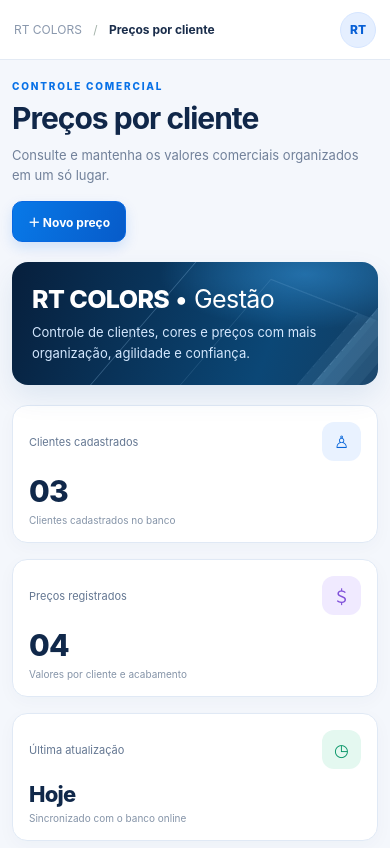
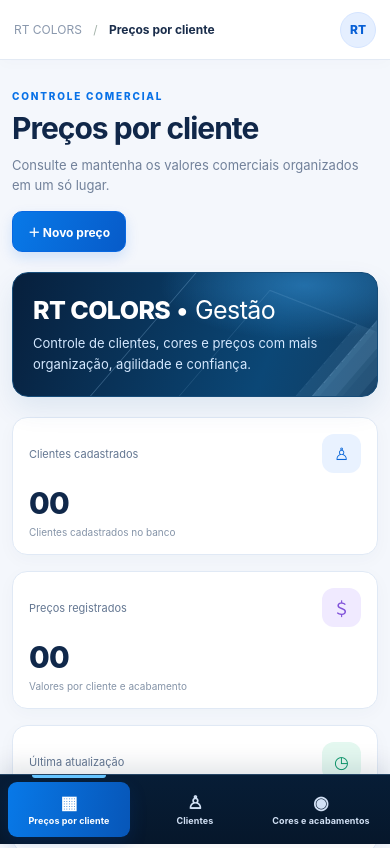
Before and after one commit to expedicao2rtcolors-oss/RT-COLORS-, a plain HTML site: page gestao/index.html in a window 390 px wide. Shown: the top 848 px of the page. Drawn offline with nearby package versions, Linux system fonts and the light colour scheme.

Commit message:
Aprimorar visual e navegação responsiva do RT COLORS Gestão

```diff
--- a/gestao/index.html
+++ b/gestao/index.html
@@ -42,6 +42,40 @@
 
 
 #login-screen{display:none!important}
+
+/* Refinamento visual e navegação responsiva */
+:root{--rt-navy:#071d36;--rt-blue:#0874df;--rt-line:#e5ecf5}
+body{background:#f3f6fb}
+.sidebar{border-right:1px solid #183b60}
+.brand-mark{box-shadow:0 8px 22px #0879e844}
+.nav button{font-weight:650;letter-spacing:.1px}
+.nav button.active{position:relative}
+.nav button.active:before{content:"";position:absolute;left:-16px;top:10px;bottom:10px;width:3px;border-radius:0 4px 4px 0;background:#67c5ff}
+.topbar{position:sticky;top:0;z-index:20;box-shadow:0 3px 14px #183c6805}
+.content{padding-top:30px}
+.hero{border:1px solid #164c79}
+.stat,.panel{transition:box-shadow .2s,border-color .2s}
+.stat:hover,.panel:hover{border-color:#d3e2f4;box-shadow:0 8px 24px #183c6810}
+tbody tr{transition:background .15s}
+tbody tr:hover{background:#f7faff}
+.icon-btn{transition:all .15s}
+.icon-btn:hover{transform:translateY(-1px)}
+.client-avatar{flex-shrink:0}
+.table-wrap{scrollbar-width:thin;scrollbar-color:#c5d3e5 transparent}
+.footer-note{padding:4px 2px 0}
+@media(max-width:650px){
+  .shell{display:block;padding-bottom:78px}
+  .sidebar{display:flex;position:fixed;z-index:50;left:0;right:0;bottom:0;width:100%;height:70px;min-height:70px;padding:7px 8px calc(7px + env(safe-area-inset-bottom));flex-direction:row;align-items:center;justify-content:center;gap:0;border-right:0;border-top:1px solid #244463;box-shadow:0 -8px 25px #071d3620}
+  .brand,.nav-label,.sidebar-note{display:none!important}
+  .nav{display:flex;width:100%;height:100%;align-items:stretch;justify-content:space-around;gap:4px}
+  .nav button{flex:1;min-width:0;display:flex;flex-direction:column;justify-content:center;align-items:center;gap:3px;padding:5px 2px;border-radius:9px;font-size:10px;line-height:1.1;text-align:center}
+  .nav .ico{display:block;width:auto;font-size:18px;line-height:1.1}
+  .nav-text{display:block!important;white-space:nowrap;font-size:9px}
+  .nav button.active:before{left:20%;right:20%;top:-7px;bottom:auto;width:auto;height:3px;border-radius:0 0 4px 4px}
+  .main{padding-bottom:0}
+  .topbar{position:sticky;top:0}
+  .content{padding-bottom:22px}
+}
 </style>
 </head>
 <body>
@@ -87,8 +121,8 @@
     <div class="heading-row"><div><div class="eyebrow">CONTROLE COMERCIAL</div><h1 id="page-title">Preços por cliente</h1><div class="subtitle" id="page-subtitle">Consulte e mantenha os valores comerciais organizados em um só lugar.</div></div><button class="btn primary" id="add-top">＋ Novo preço</button></div>
     <section class="hero"><div class="hero-copy"><div class="hero-title">RT COLORS <span style="font-weight:400">• Gestão</span></div><p>Controle de clientes, cores e preços com mais organização, agilidade e confiança.</p></div><div class="hero-side">Mais organização<br>para o seu negócio.</div></section>
     <div class="stats">
-      <div class="stat"><div class="stat-top">Clientes cadastrados <span class="stat-icon">♙</span></div><div class="stat-value" id="stat-clients">03</div><div class="stat-foot">Clientes cadastrados no banco</div></div>
-      <div class="stat"><div class="stat-top">Preços registrados <span class="stat-icon">＄</span></div><div class="stat-value" id="stat-prices">04</div><div class="stat-foot">Valores por cliente e acabamento</div></div>
+      <div class="stat"><div class="stat-top">Clientes cadastrados <span class="stat-icon">♙</span></div><div class="stat-value" id="stat-clients">00</div><div class="stat-foot">Clientes cadastrados no banco</div></div>
+      <div class="stat"><div class="stat-top">Preços registrados <span class="stat-icon">＄</span></div><div class="stat-value" id="stat-prices">00</div><div class="stat-foot">Valores por cliente e acabamento</div></div>
       <div class="stat"><div class="stat-top">Última atualização <span class="stat-icon">◷</span></div><div class="stat-value" style="font-size:22px" id="stat-updated">Hoje</div><div class="stat-foot">Sincronizado com o banco online</div></div>
     </div>
     <section class="panel form-panel" id="form-panel">
```
